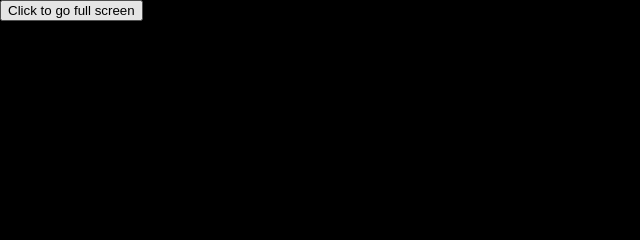
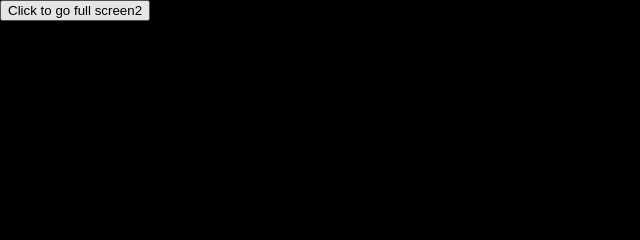
Before and after one commit to dougellison/cs5780, a plain HTML site: page example/index.html in a window 1280 px wide. Shown: the top 240 px of the page, 0-640 px from the left. Drawn offline with Linux system fonts and the light colour scheme; animation ran at ten frames a second.

Commit message:
checking for changes

```diff
--- a/example/index.html
+++ b/example/index.html
@@ -11,7 +11,7 @@
 		</style>
 	</head>
 	<body>
-		<button id="button">Click to go full screen</button>
+		<button id="button">Click to go full screen2</button>
 		<div id="mainDrawLocation" style="background-color: #000000"></div>
 
 	</body>
```
